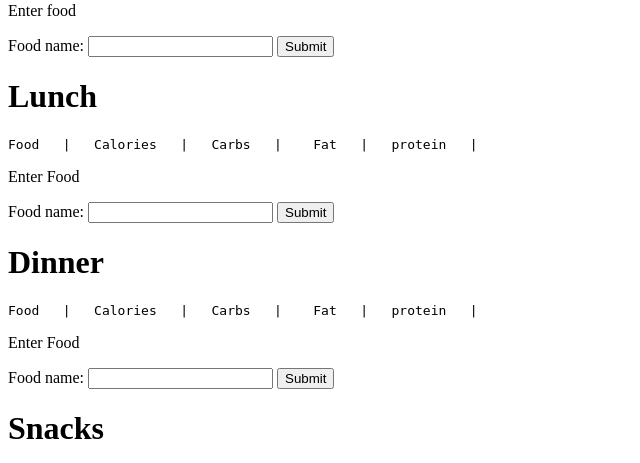
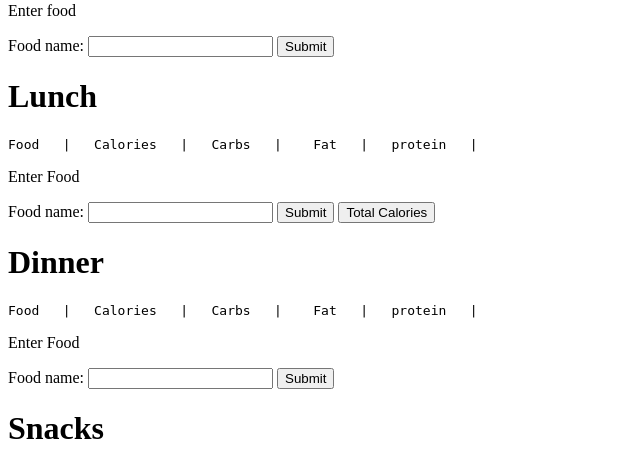
Before and after one commit to AviUB/CSE442-Project, a Flask app: page /mealspage in a window 1280 px wide. Shown: the part 207-670 px from the top of the page, without its empty margins (0-640 px from the left). Run offline with Flask 2, Linux system fonts and the light colour scheme; the visitor is signed in with stand-in values (Sample User, id 1); data that the repository does not hold is empty; some libraries are stand-ins or nearby versions.

Commit message:
added total calories button #62

```diff
--- a/templates/mealspage2.html
+++ b/templates/mealspage2.html
@@ -30,6 +30,8 @@
 <label for="fname">Food name:</label>
 <input type="text" id="inputTwo" name="inputTwo">
 <button type="button" onclick="xmlLunch();">Submit</button>
+<button type="button" onclick="xmlCalories();">Total Calories</button>
+
 
 
 
```
